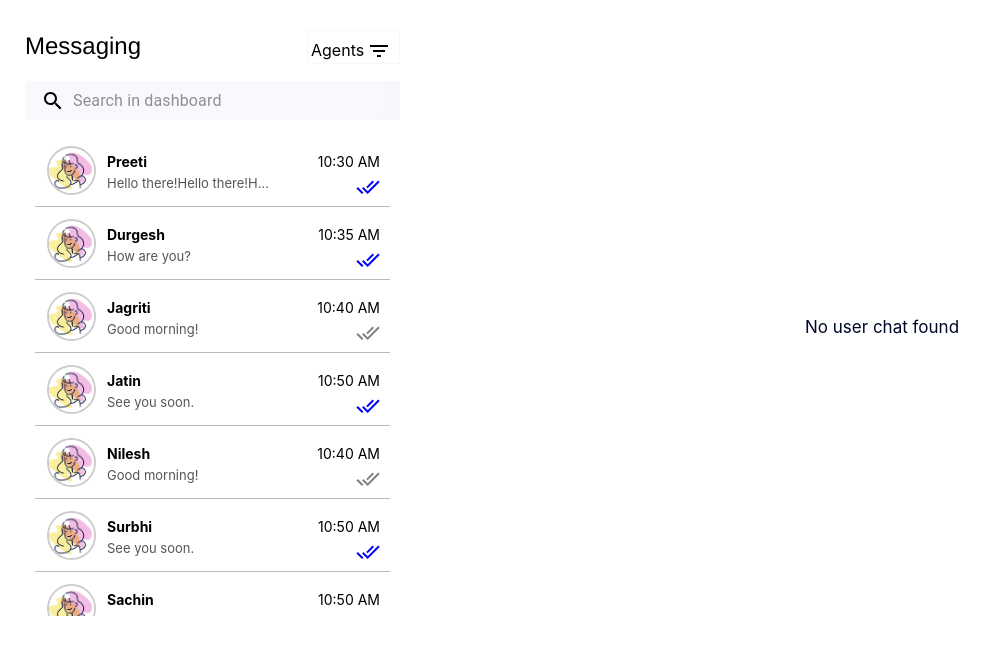
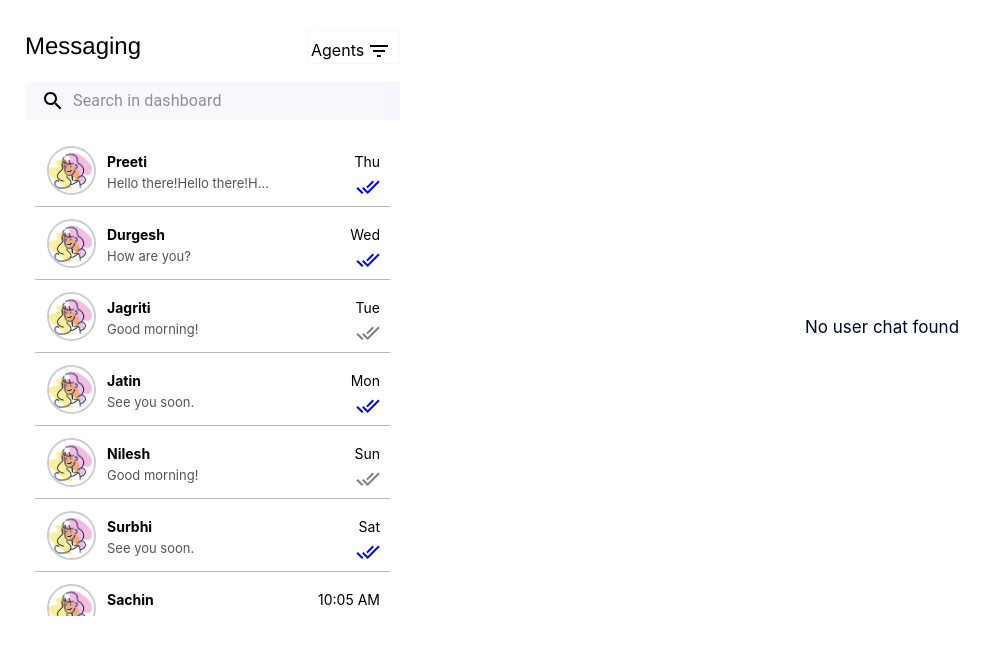
Before and after one commit to preeti04barfa/MERN_STACK_CHAT_APP-Project-2-, a React (Create React App) app in the folder frontend/chat-app/: page / in a window 1280 px wide. Shown: the top 654 px of the page, without its empty margins (0-994 px from the left). Built offline with nearby package versions, Linux system fonts and the light colour scheme.

Commit message:
resolve user listing time issue

```diff
--- a/frontend/chat-app/src/component/userList/Userlist.js
+++ b/frontend/chat-app/src/component/userList/Userlist.js
@@ -1,19 +1,47 @@
-import React, { useState } from 'react';
+import React from 'react';
 import Index from '../../container/index';
 import "../userList/Userlist.css";
 import avtarImage from "../../assets/png/avtar.png";
 
+const formatDate = (dateString) => {
+    const messageDate = new Date(dateString);
+    const today = new Date();
+    const yesterday = new Date(today);
+    yesterday.setDate(today.getDate() - 1);
+
+
+    if (messageDate.toDateString() === today.toDateString()) {
+        return messageDate.toLocaleTimeString([], { hour: '2-digit', minute: '2-digit' });
+    }
+
+
+
+    // if (messageDate.toDateString() === yesterday.toDateString()) {
+    //     return 'Yesterday';
+    // }
+
+
+    const diffInDays = Math.floor((today - messageDate) / (1000 * 3600 * 24));
+    if (diffInDays <= 6) {
+
+        return messageDate.toLocaleString('en-us', { weekday: 'short' });
+    }
+    return messageDate.toLocaleDateString();
+};
+
 const userMessages = [
-    { userName: 'Preeti', message: 'Hello there!Hello there!Hello there!Hello there!', time: '10:30 AM', isRead: true },
-    { userName: 'Durgesh', message: 'How are you?', time: '10:35 AM', isRead: true },
-    { userName: 'Jagriti', message: 'Good morning!', time: '10:40 AM', isRead: false },
-    { userName: 'Jatin', message: 'See you soon.', time: '10:50 AM', isRead: true },
-    { userName: 'Nilesh', message: 'Good morning!', time: '10:40 AM', isRead: false },
-    { userName: 'Surbhi', message: 'See you soon.', time: '10:50 AM', isRead: true },
-    { userName: 'Sachin', message: 'See you soon.', time: '10:50 AM', isRead: true },
+    { userName: 'Preeti', message: 'Hello there!Hello there!Hello there!Hello there!', time: '2024-11-28T10:05:00Z', isRead: true },
+    { userName: 'Durgesh', message: 'How are you?', time: '2024-11-27T10:05:00Z', isRead: true },
+    { userName: 'Jagriti', message: 'Good morning!', time: '2024-11-26T10:05:00Z', isRead: false },
+    { userName: 'Jatin', message: 'See you soon.', time: '2024-11-25T10:05:00Z', isRead: true },
+    { userName: 'Nilesh', message: 'Good morning!', time: '2024-11-24T10:05:00Z', isRead: false },
+    { userName: 'Surbhi', message: 'See you soon.', time: '2024-11-23T10:05:00Z', isRead: true },
+    { userName: 'Sachin', message: 'See you soon.', time: '2024-11-22T10:05:00Z', isRead: true },
+    { userName: 'Sachin', message: 'See you soon.', time: '2024-11-21T10:05:00Z', isRead: true },
+    { userName: 'Sachin', message: 'See you soon.', time: '2024-11-03T10:05:00Z', isRead: true },
 ];
 
-const Userlist = ({ searchUser,  selectedUser, setSelectedUser }) => {
+const Userlist = ({ searchUser, selectedUser, setSelectedUser }) => {
     const filteredData = userMessages.filter((item) =>
         item.userName.toLowerCase().includes(searchUser.toLowerCase())
     );
@@ -23,7 +51,7 @@ const Userlist = ({ searchUser,  selectedUser, setSelectedUser }) => {
             <Index.Box className="userlist-container">
                 {filteredData.map((user, index) => (
                     <Index.Box
-                     className={`userdata-main ${user.userName === selectedUser ? 'selected' : ''}`}
+                        className={`userdata-main ${user.userName === selectedUser ? 'selected' : ''}`}
                         key={index}
                         onClick={() => setSelectedUser(user.userName)}
                     >
@@ -36,12 +64,12 @@ const Userlist = ({ searchUser,  selectedUser, setSelectedUser }) => {
                                     <p><strong>{user.userName}</strong></p>
                                 </Index.Box>
                                 <Index.Box className="user-time">
-                                    <p>{user.time}</p>
+                                    <p>{formatDate(user.time)}</p>
                                 </Index.Box>
                             </Index.Box>
                             <Index.Box className="user-msg">
                                 <Index.Box>
-                                    <p>   {user.message.length > 25 ? `${user.message.slice(0, 25)}...` : user.message}</p>
+                                    <p>{user.message.length > 25 ? `${user.message.slice(0, 25)}...` : user.message}</p>
                                 </Index.Box>
                                 <Index.Box>
                                     <p>
```
